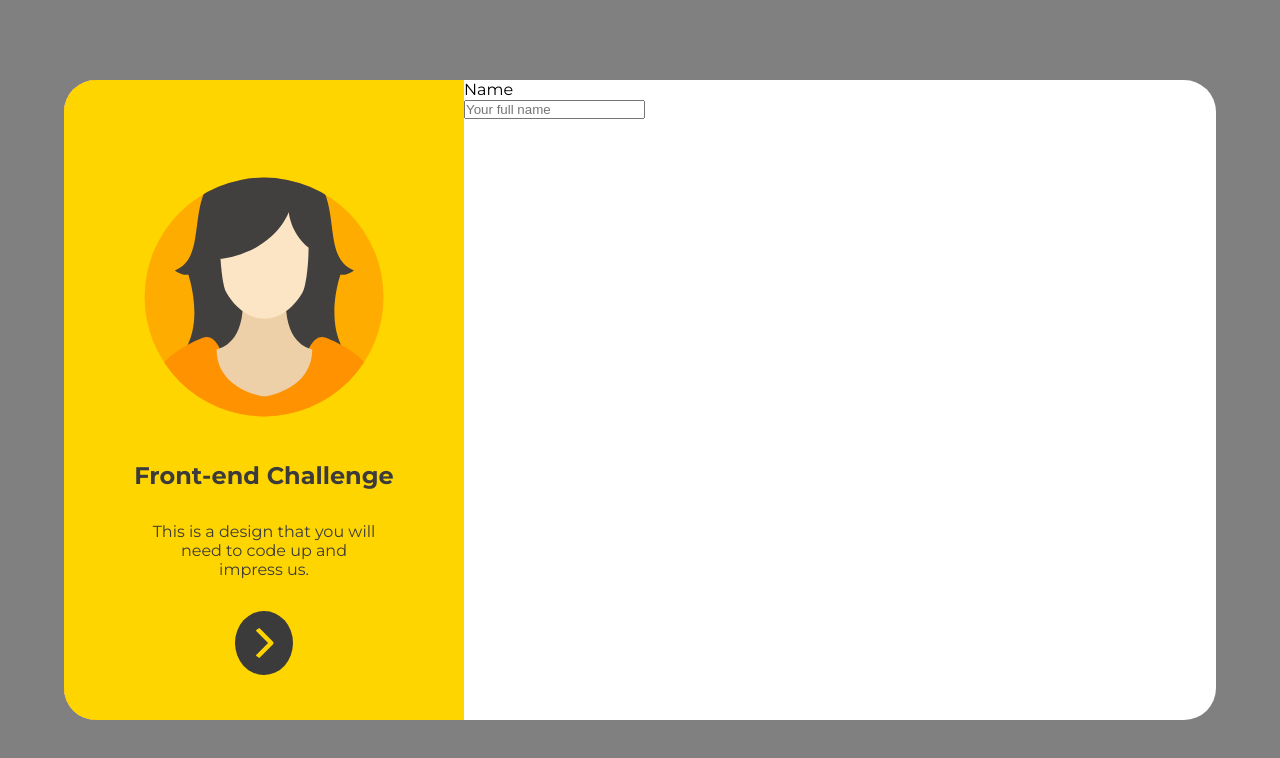
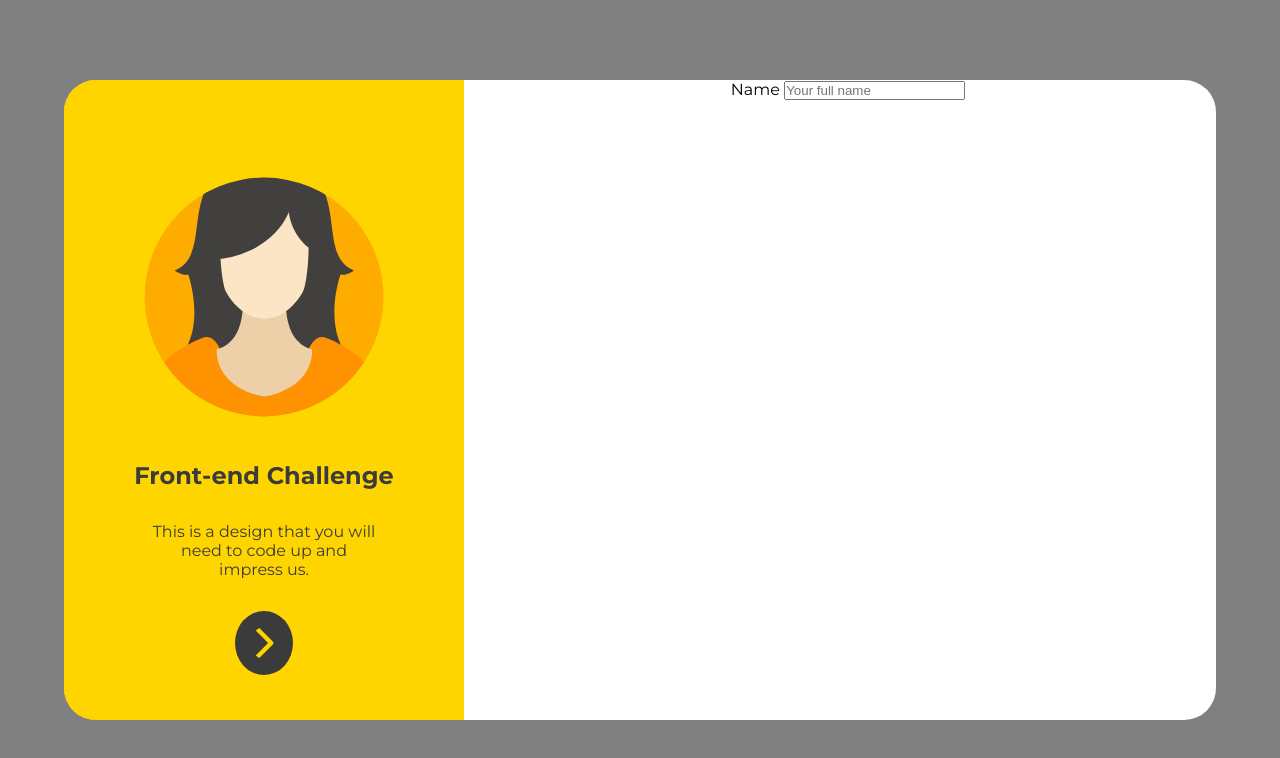
Before and after one commit to FrancisBrodie/Banana-Republic-Round-2, a website: page index.html in a window 1280 px wide. Drawn offline with Linux system fonts and the light colour scheme.

Commit message:
"made changes to form set up in index.html, animated slides in styles.css"

```diff
--- a/css/styles.css
+++ b/css/styles.css
@@ -86,9 +86,11 @@ body {
 }
 
 .signup {
-    transform: translateX(0px);
-    height: 100vh;
-    width: 100vw;
+    align-content: center;
+    justify-content: center;
+    text-align: center;
+    width: 60vw;
+    flex-direction: column;
 }
 
 .checkbox:checked~.sign-up__container {
--- a/index.html
+++ b/index.html
@@ -10,8 +10,11 @@
 </head>
 
 <body>
+
     <main class="main">
+
         <input type="checkbox" class="checkbox" id="click" hidden>
+
         <section class="profile">
             <img src="img/face.svg" alt="profile_picture" class="profile__img">
             <h1 class="heading">Front-end Challenge</h1>
@@ -23,12 +26,18 @@
         </section>
 
         <section class="sign-up__container">
-            <form class="signup">
+            <!-- <form class="signup">
                 <div class="signup__input-group">
                     <p>Name</p>
                     <input type="text" placeholder="Your full name">
                 </div>
-            </form>
+            </form> -->
+
+            <form method="post" action="/sign-up" class="signup">
+                <label class="form__label">
+                    Name
+                    <input type="text" class="form__input" placeholder="Your full name">
+                </label>
         </section>
 
         <section class="slider">
@@ -47,7 +56,6 @@
             </div>
         </section>
 
-
     </main>
 </body>
 
```
